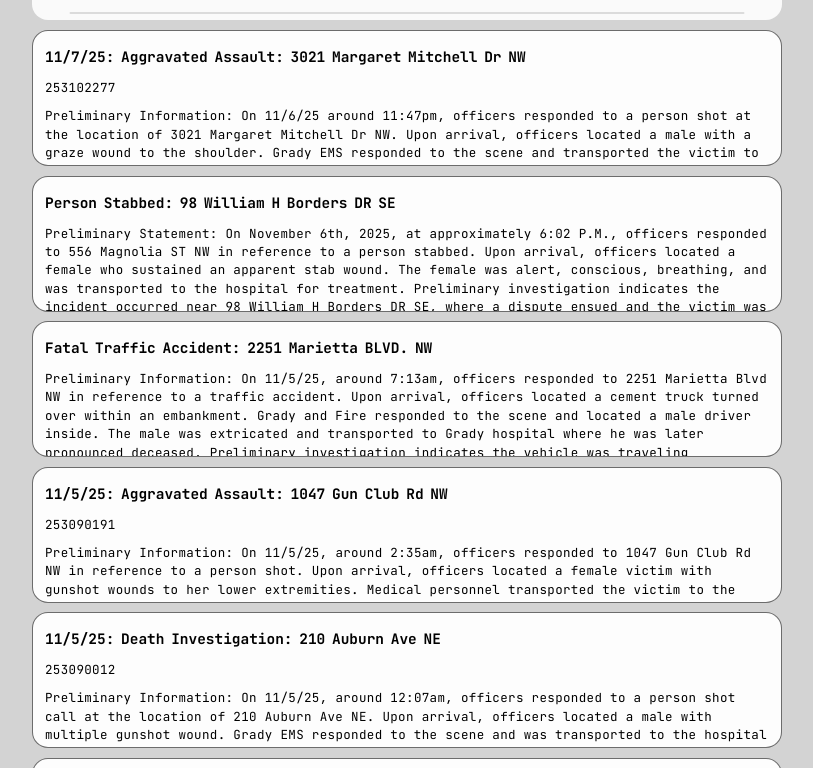
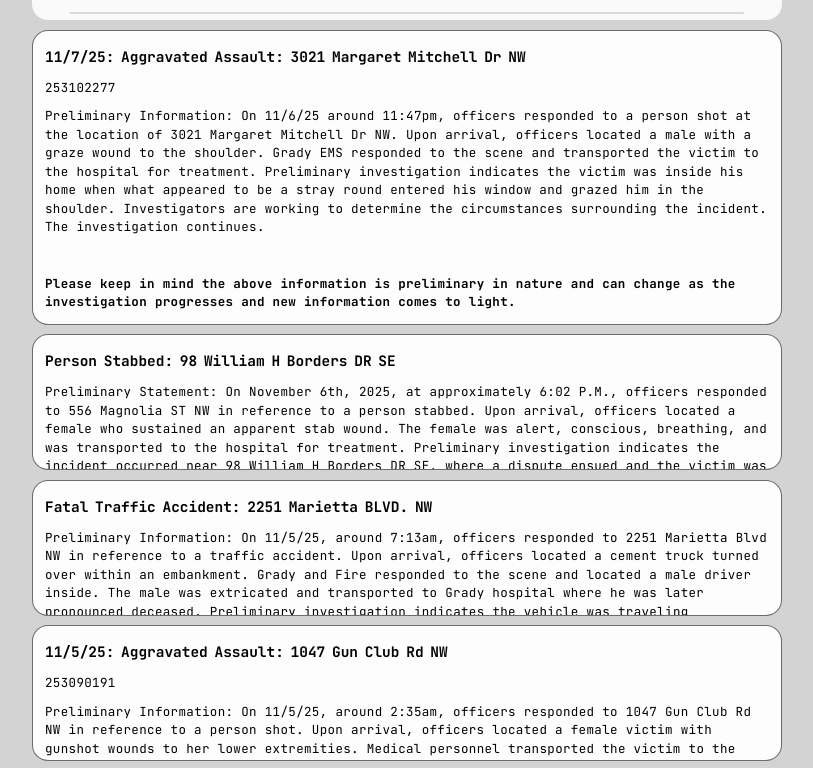
Before and after one commit to Excitaprint/atlalert, a plain HTML site: page index.html in a window 1280 px wide. Both pictures are taken after a click on the element 640 px from the left and 98 px from the top of the page. Shown: the top 768 px of the page, without its empty margins (233-1046 px from the left). Drawn offline with Linux system fonts and the light colour scheme.

Commit message:
bug: fixed card first click in  DOM expand card, changed operator

```diff
--- a/index.html
+++ b/index.html
@@ -252,9 +252,9 @@
                 const expand = document.querySelectorAll('.post');
                 expand.forEach(post => {
                     post.addEventListener('click', function () {
+                        this.style.height = this.style.height === 'auto' ? '110px' : 'auto';
                         expand.forEach(post => { if (post !== this) post.style.height = '110px' }); // sets cards to 110px before on click expansion
                         // this.style.height = this.style.height ===  'auto' ? '110px' : 'auto'}
-                        this.style.height = this.style.height !== '110px' ? '110px' : 'auto';
                         console.log('clicked' + this);
                     });
                 });
```
